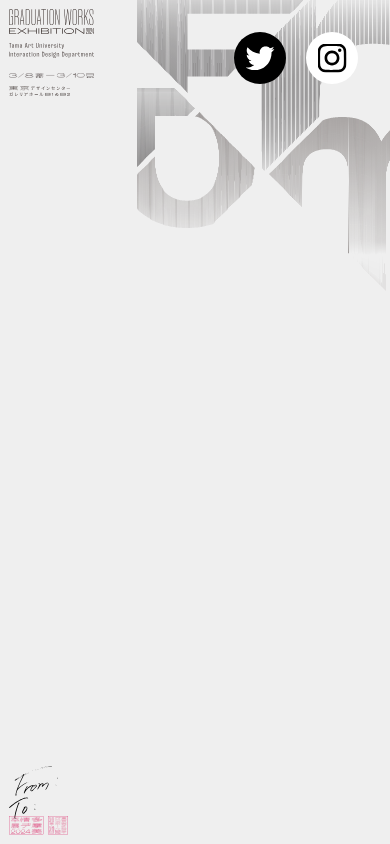
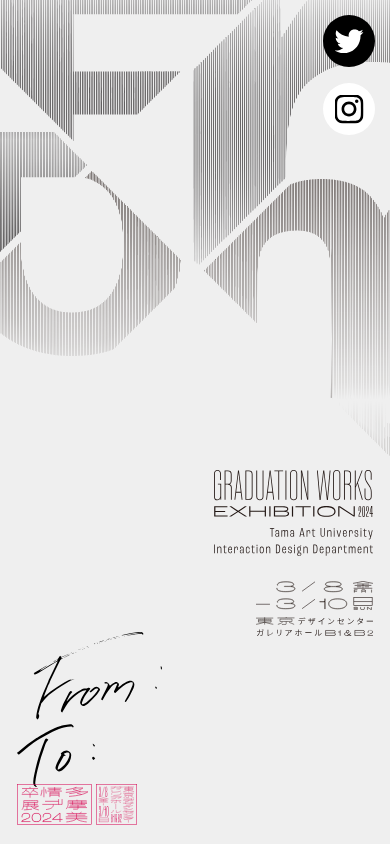
Before and after one commit to HIIIIRA/idd_ge_2024web, a plain HTML site: page index.html in a window 390 px wide. Drawn offline with Linux system fonts and the light colour scheme.

Commit message:
add responsive

```diff
--- a/assets/scss/page/_main.scss
+++ b/assets/scss/page/_main.scss
@@ -2,54 +2,100 @@
 @use "../global/mixin/" as mixin;
 @use "../global/faundation/responsive" as res;
 
-body {
+
+$border: 520px;
+
+@mixin sp {
+  @media screen and (max-width: ($border)) {
+    @content;
+  }
+}
+
+body{
   background-color: #efefef;
-    margin: 0;
+  margin: auto;
 }
 
 /*全体包括*/
-#wrapper {
-    height: 100vh;
+#wrapper{
+  width: 100vw;
   display: flex;
   top: 0;
+  overflow: hidden;
+
+  @include sp {
+    flex-direction: column;
+  };
 }
 
-/*全体画像*/
-img {
+.pc{
+  @include sp {
+    display: none;
+  };
+}
+
+.sp{
+  display:none;
+
+  @include sp {
+    display: block;
+  };
+}
+
+
+/*---コンテナ---*/
+#container_info{
+  width: 35vw;
+  left: 0;
+
+  @include sp {
+    width: 100vw;
+  };
+}
+
+#container_title{
+  width: 65vw;
+  height: 78.3vw;
+  position: absolute;
+  right: 0;
+
+  @include sp {
+    width: 100vw;
+    height: 120.4vw;
     position: relative;
     top: 0;
-    bottom: 0;
+    order: -1;
+  };
 }
 
-/*---コンテナ---*/
-#container_info {
-    width: 35vw;
-    left: 0;
-}
+#container_sns{
+  position: fixed;
+  width: 188PX;
+  height: 116PX;
+  top: 0;
+  right: 0;
 
-#container_title {
-    width: 65vw;
-    height: 56.25vw;
-    position: absolute;
-    right: 0;
-}
-
-#container_sns {
-    position: fixed;
-    width: 188px;
-    height: 116px;
-    top: 0;
-    right: 10;
+  @include sp {
+    width: 82PX;
+    height: 150PX;
+  };
 }
 /*--------------*/
 
+
+
 /*---画面左---*/
-#info_top {
+#info_top{
   width: 22vw;
   margin: 2.2vw;
+
+  @include sp {
+    width: 40.8vw;
+    margin: 0 4.3vw 0 auto;
+  };
 }
 
-#info_bottom {
+#info_bottom{
   position: fixed;
   width: 19vw;
   height: 22.3vw;
@@ -57,9 +103,16 @@ img {
   margin-left: 2.2vw;
   bottom: 0;
   left: 0;
+
+  @include sp {
+    width: 50vw;
+    height: 54.4vw;
+    margin-bottom: 4.8vw;
+    margin-left: 4.3vw;
+  };
 }
 
-#info_bottom_hanko {
+#info_bottom_hanko{
   bottom: 0;
   left: 0;
   display: flex;
@@ -67,39 +120,70 @@ img {
 }
 /*------------*/
 
+
+
 /*---画面左　画像---*/
-#img_PCidd {
+.img_idd{
   margin-top: 1.2vw;
+
+  @include sp {
+    margin-top: 2vw;
+  };
 }
 
-#img_PCdate {
+.img_date{
   margin-top: 2.8vw;
+
+  @include sp {
+    margin: 6.4vw 0 auto auto;
+    width: 30vw;
+  };
 }
 
-#img_venue {
+#img_venue{
   width: 15.7vw;
   margin-top: 1vw;
+
+  @include sp {
+    display: block;
+    width: 30vw;
+    margin: 2vw 0 30vw auto;
+  };
 }
 
-#img_FromTo {
+#img_FromTo{
   position: absolute;
   width: 12.8vw;
   margin-top: auto;
   margin-bottom: 4.3vw;
+  bottom: 0;
+
+  @include sp {
+    width: 37.3vw;
+    margin-bottom: 9.8vw;
+  };
 }
 
-#info_bottom_hanko img {
+#info_bottom_hanko{
+  img{
     height: 5vw;
     bottom: 0;
+
+    @include sp {
+      height: 10.6vw;
+    };
   }
 
-#img_hanko2 {
+  #img_hanko2{
     margin-left: 1.1vw;
+  }
 }
 /*--------------*/
 
+
+
 /*---SNSアイコン---*/
-#sns_icon {
+#sns_icon{
   display: flex;
   position: absolute;
   width: fit-content;
@@ -107,74 +191,91 @@ img {
   top: 50%;
   left: 50%;
   transform: translate(-50%, -50%);
+
+  @include sp {
+    flex-direction: column;
+  };
+
+  #twitter{
+    background-color: black;
   }
 
-.sns_round {
+  #instagram{
+    background-color: white;
+    margin-left: 20px;
+
+    @include sp {
+      margin-top: 16px;
+      margin-left: 0;
+    };
+  }
+}
+
+.sns_round{
   width: 52px;
   height: 52px;
   border-radius: 50%;
-}
 
-.sns_round img {
+  img{
+    position: relative;
     width: 29px;
     top: 50%;
     left: 50%;
     transform: translate(-50%, -50%);
   }
-
-#twitter {
-    background-color: black;
 }
 
-#instagram {
-    background-color: white;
-    margin-left: 20px;
-}
+
 /*--------------*/
 
+
+
 /*---画面右---*/
-#title_frame {
+#title_frame{
+  position: relative;
   width: 100%;
   height: 100%;
-    position: relative;
+
+  @include sp {
+    width: 104%;
+    height: 104%;
+    margin: -2%;
+  };
+
+  img{
+    position: absolute;
   }
 
-#img_F {
-    width: 43vw;
-    position: absolute;
+  #img_F{
+    width: 66%;
     top: 0;
     left: 0;
   }
 
-#img_r {
-    width: 33vw;
-    position: absolute;
+  #img_r{
+    width: 50.6%;
     top: 0;
     right: 0;
   }
 
-#img_o {
-    width: 30.3vw;
-    position: absolute;
-    top: 28.7vw;
+  #img_o{
+    width: 46.5%;
+    top: 36.6%;
     left: 0;
   }
 
-#img_m {
-    width: 31.1vw;
-    position: absolute;
-    top: auto;
-    top: 30vw;
+  #img_m{
+    width: 47.8%;
+    top: 38.3%;
     right: 0;
   }
 
-#img_T {
-    width: 15vw;
-    position: absolute;
-    top: 22.5vw;
+  #img_T{
+    width: 23.3%;
+    top: 28.7%;
     left: 0;
   }
+}
+
+
 /*------------*/
-
-// @media screen and (max-width: 390px) {
-// }
--- a/index.html
+++ b/index.html
@@ -5,17 +5,21 @@
     <title>多摩美術大学情報デザインコース卒業研究制作展2024</title>
     <meta name="description" content="多摩美術大学情報デザインコース卒業研究制作展2024">
     <meta name="viewport" content="width=device-width, initial-scale=1.0">
-    <link rel="stylesheet" href="style.css">
-    <script src="script.js"></script>
+    <link rel="stylesheet" href="assets/css/style.css">
+    <script src="assets/js/script.js"></script>
   </head>
   <body>
     <div id="wrapper">
       <div id="container_info">
         <div id="info_top">
           <img id="img_title" src="img/title.svg" alt="タイトル">
-          <img id="img_PCidd" src="img/PC_tauidd.svg" alt="学科名">
-          <img id="img_PCdate" src="img/PC_date.svg" alt="日付">
+          <img class="img_idd pc" src="img/PC_tauidd.svg" alt="学科名">
+          <img class="img_idd sp" src="img/SP_tauidd.svg" alt="学科名">
+          <img class="img_date pc" src="img/PC_date.svg" alt="日付">
+          <img class="img_date sp" src="img/SP_date.svg" alt="日付">
           <img id="img_venue" src="img/venue.svg" alt="開催場所">
+
+
         </div>
         <div id="info_bottom">
           <img id="img_FromTo" src="img/From_To.svg" alt="表題">
```
Also changed, not shown: assets/css/style.css, 1 other file. Lines whose indentation alone changed are shown as unchanged.
